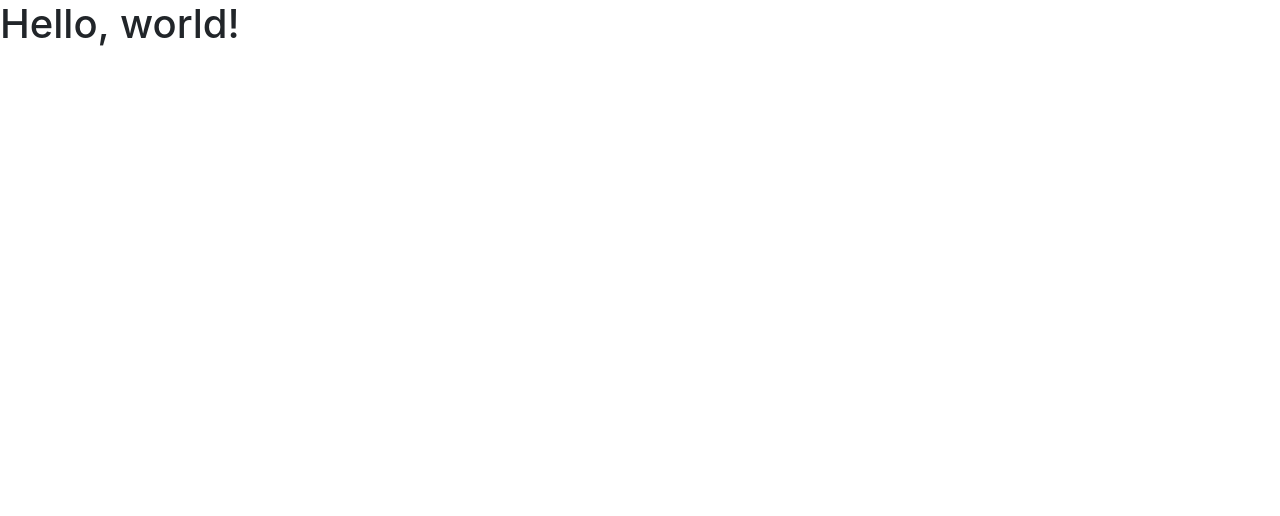
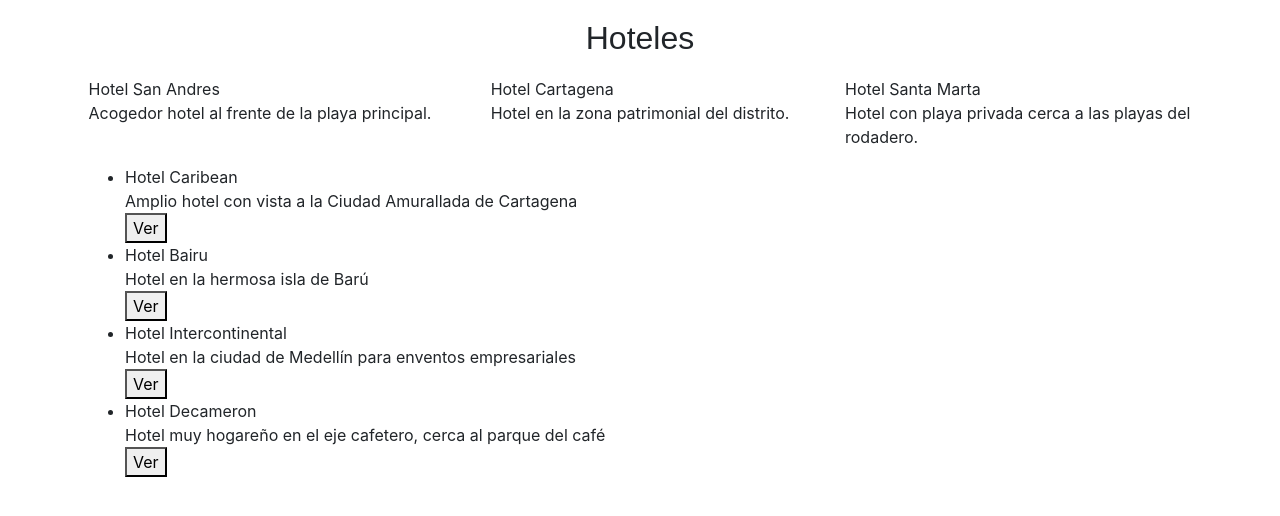
Before and after one commit to Jeroquendo/guia_hotel, a website: page index.html in a window 1280 px wide. Drawn offline with nearby package versions, Linux system fonts and the light colour scheme.

Commit message:
utilizando las grillas de bootstrap, contenedores, filas, columnas, entre otros

```diff
--- a/index.html
+++ b/index.html
@@ -11,7 +11,45 @@
     <title>Hello, world!</title>
   </head>
   <body>
-    <h1>Hello, world!</h1>
+
+    <jumbotron style="display: flex; justify-content: center; font: 2em sans-serif; padding: 20px;">Hoteles</jumbotron>
+
+    <div class="container">
+      <div class="row">
+        <div class="col" style="display: flex; justify-content: center;">
+          <p> Hotel San Andres <br>
+            Acogedor hotel al frente de la playa principal.
+          </p>
+        </div>
+        <div class="col" style="display: flex; justify-content: center;">
+          <p> Hotel Cartagena <br>
+            Hotel en la zona patrimonial del distrito.
+          </p>
+
+        </div>
+        <div class="col" style="display: flex; justify-content: center;">
+          <p> Hotel Santa Marta <br>
+              Hotel con playa privada cerca a las playas del rodadero.
+          </p>
+        </div>
+      </div>
+      <ul>
+        <li>Hotel Caribean</li>
+        <p style="margin: 0px;">Amplio hotel con vista a la Ciudad Amurallada de Cartagena</p>
+        <button type="button">Ver</button>
+        <li>Hotel Bairu</li>
+        <p style="margin: 0px;">Hotel en la hermosa isla de Barú</p>
+        <button type="button">Ver</button>
+        <li >Hotel Intercontinental</li>
+        <p style="margin: 0px;"> Hotel en la ciudad de Medellín para enventos empresariales</p>
+        <button type="button">Ver</button>
+        <li>Hotel Decameron</li>
+        <p style="margin: 0px;">Hotel muy hogareño en el eje cafetero, cerca al parque del café</p>
+        <button type="button">Ver</button>
+      </ul>
+
+
+    </div>
 
     <!-- Optional JavaScript -->
     <!-- jQuery first, then Popper.js, then Bootstrap JS -->
```
